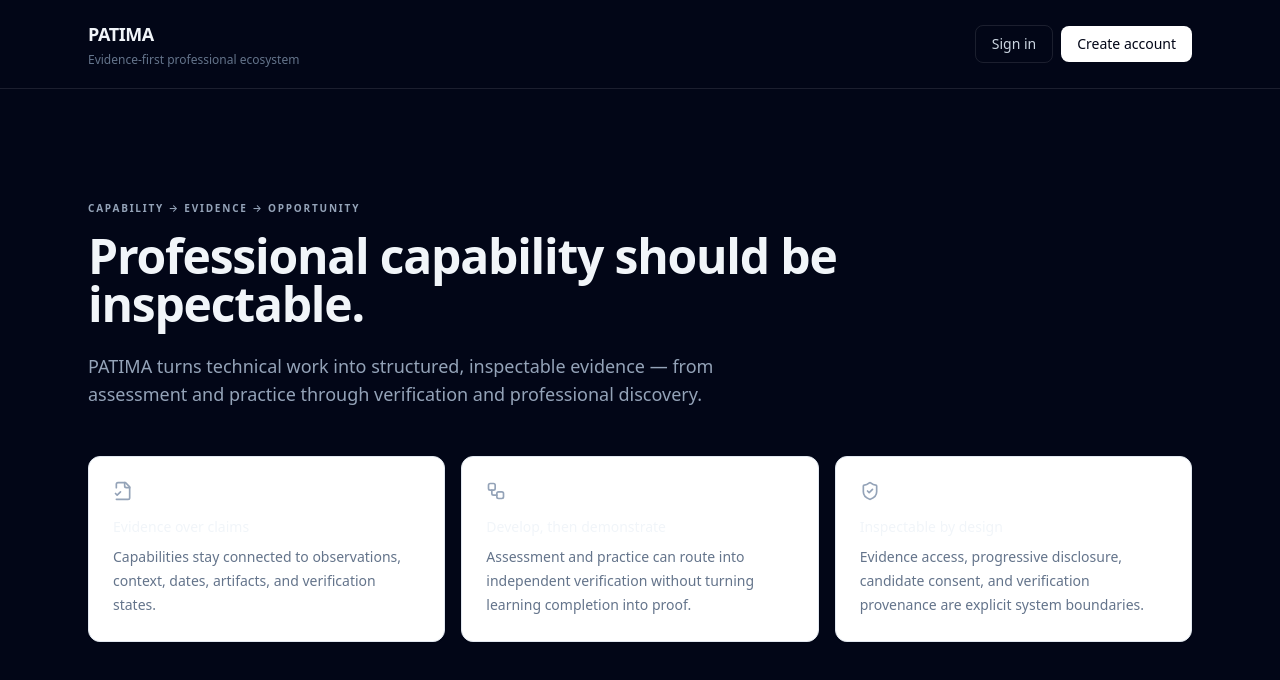
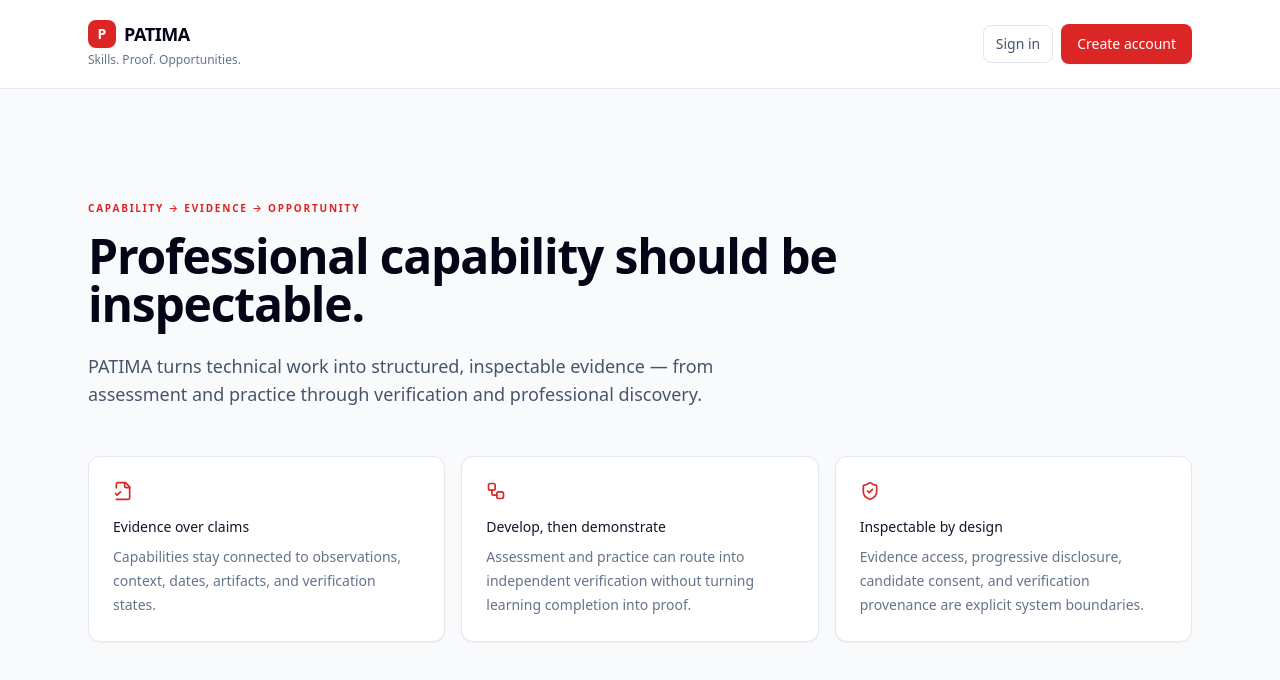
Before and after one commit to VamsikrishnaJakka/Patima, a Next.js app: page / in a window 1280 px wide. Shown: the top 680 px of the page. Built offline with nearby package versions, Linux system fonts and the light colour scheme.

Commit message:
Restyle PATIMA landing page in red-white theme

```diff
--- a/app/page.tsx
+++ b/app/page.tsx
@@ -2,19 +2,19 @@
 import {FileCheck2,ShieldCheck,Workflow} from 'lucide-react';
 
 export default function HomePage(){
- return <main className="min-h-screen bg-slate-950 text-slate-100">
-  <header className="border-b border-white/10">
+ return <main className="patima-public min-h-screen">
+  <header className="border-b border-slate-200 bg-white">
    <div className="mx-auto flex max-w-6xl items-center justify-between px-6 py-5">
-    <Link href="/" className="min-w-0"><div className="text-lg font-semibold tracking-tight">PATIMA</div><div className="mt-1 text-xs text-slate-500">Evidence-first professional ecosystem</div></Link>
-    <nav className="flex shrink-0 items-center gap-2"><Link href="/login" className="rounded-lg border border-white/10 px-4 py-2 text-sm text-slate-300 hover:bg-white/5">Sign in</Link><Link href="/signup" className="rounded-lg bg-white px-4 py-2 text-sm font-medium text-slate-950 hover:bg-slate-200">Create account</Link></nav>
+    <Link href="/" className="min-w-0"><div className="flex items-center gap-2"><span className="flex h-7 w-7 items-center justify-center rounded-lg bg-red-600 text-sm font-bold text-white">P</span><div className="text-lg font-semibold tracking-tight text-slate-950">PATIMA</div></div><div className="mt-1 text-xs text-slate-500">Skills. Proof. Opportunities.</div></Link>
+    <nav className="flex shrink-0 items-center gap-2"><Link href="/login" className="btn-ghost">Sign in</Link><Link href="/signup" className="btn-primary">Create account</Link></nav>
    </div>
   </header>
   <section className="mx-auto max-w-6xl px-6 py-20 lg:py-28">
-   <div className="max-w-3xl"><p className="eyebrow">CAPABILITY → EVIDENCE → OPPORTUNITY</p><h1 className="mt-4 text-4xl font-semibold tracking-tight sm:text-5xl">Professional capability should be inspectable.</h1><p className="mt-6 max-w-2xl text-base leading-7 text-slate-400 sm:text-lg">PATIMA turns technical work into structured, inspectable evidence — from assessment and practice through verification and professional discovery.</p></div>
+   <div className="max-w-3xl"><p className="eyebrow text-red-600">CAPABILITY → EVIDENCE → OPPORTUNITY</p><h1 className="mt-4 text-4xl font-semibold tracking-tight text-slate-950 sm:text-5xl">Professional capability should be inspectable.</h1><p className="mt-6 max-w-2xl text-base leading-7 text-slate-600 sm:text-lg">PATIMA turns technical work into structured, inspectable evidence — from assessment and practice through verification and professional discovery.</p></div>
    <div className="mt-12 grid gap-4 md:grid-cols-3">
-    <div className="panel p-6"><FileCheck2 className="h-5 w-5 text-slate-400"/><h2 className="mt-4 text-sm font-medium">Evidence over claims</h2><p className="mt-2 text-sm leading-6 text-slate-500">Capabilities stay connected to observations, context, dates, artifacts, and verification states.</p></div>
-    <div className="panel p-6"><Workflow className="h-5 w-5 text-slate-400"/><h2 className="mt-4 text-sm font-medium">Develop, then demonstrate</h2><p className="mt-2 text-sm leading-6 text-slate-500">Assessment and practice can route into independent verification without turning learning completion into proof.</p></div>
-    <div className="panel p-6"><ShieldCheck className="h-5 w-5 text-slate-400"/><h2 className="mt-4 text-sm font-medium">Inspectable by design</h2><p className="mt-2 text-sm leading-6 text-slate-500">Evidence access, progressive disclosure, candidate consent, and verification provenance are explicit system boundaries.</p></div>
+    <div className="panel p-6"><FileCheck2 className="h-5 w-5 text-red-600"/><h2 className="mt-4 text-sm font-medium text-slate-900">Evidence over claims</h2><p className="mt-2 text-sm leading-6 text-slate-500">Capabilities stay connected to observations, context, dates, artifacts, and verification states.</p></div>
+    <div className="panel p-6"><Workflow className="h-5 w-5 text-red-600"/><h2 className="mt-4 text-sm font-medium text-slate-900">Develop, then demonstrate</h2><p className="mt-2 text-sm leading-6 text-slate-500">Assessment and practice can route into independent verification without turning learning completion into proof.</p></div>
+    <div className="panel p-6"><ShieldCheck className="h-5 w-5 text-red-600"/><h2 className="mt-4 text-sm font-medium text-slate-900">Inspectable by design</h2><p className="mt-2 text-sm leading-6 text-slate-500">Evidence access, progressive disclosure, candidate consent, and verification provenance are explicit system boundaries.</p></div>
    </div>
   </section>
  </main>;
```
